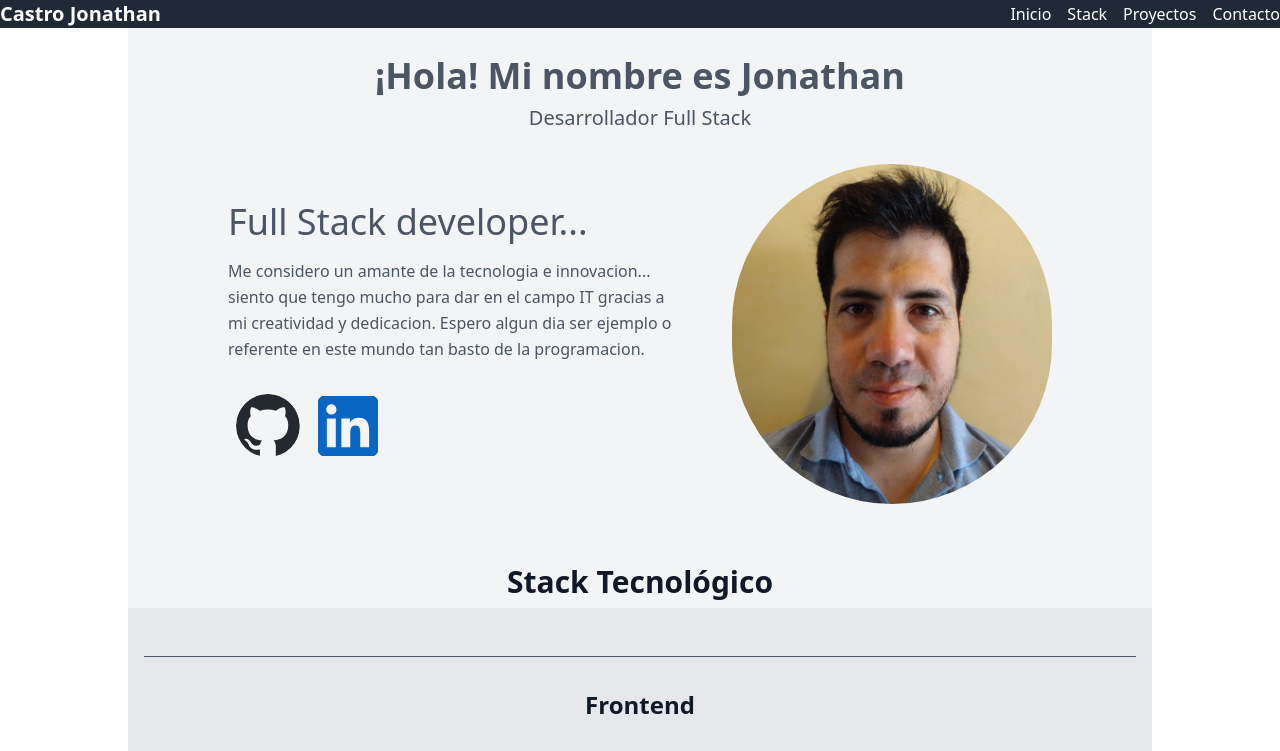
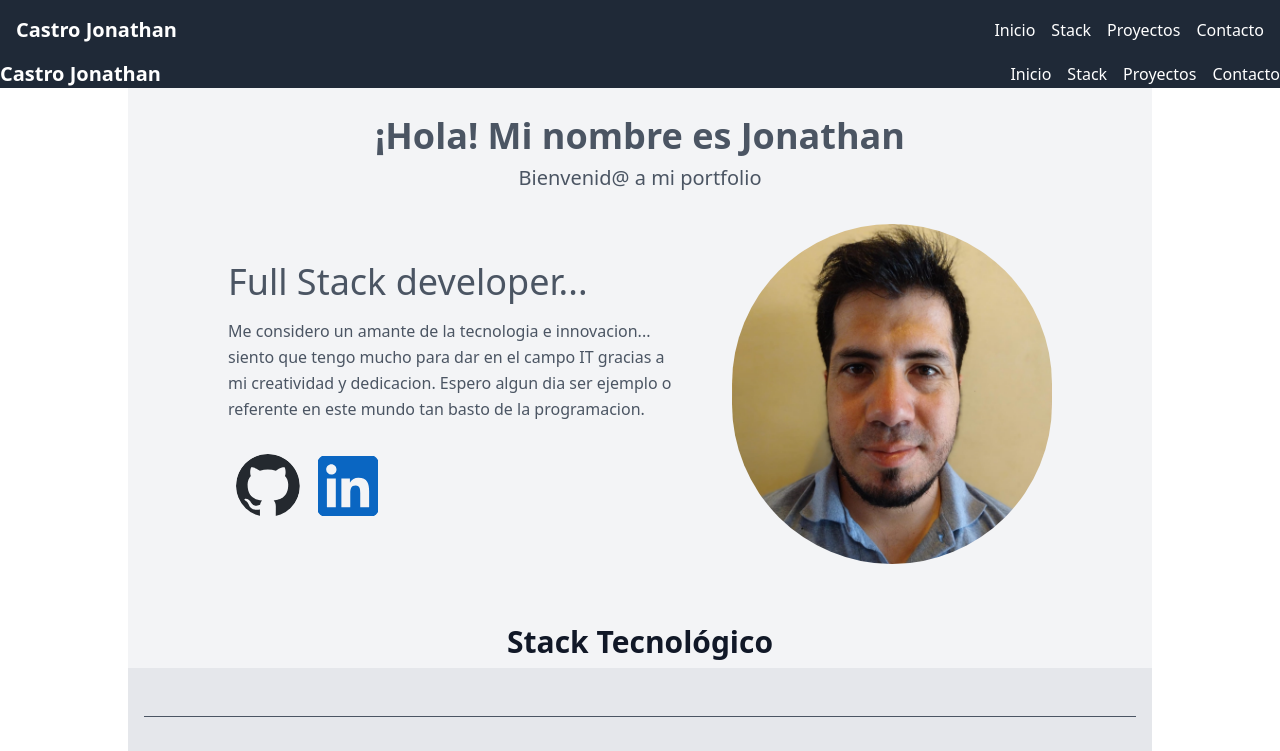
Before and after one commit to johnydeev/castro-jonathan-portfolio, a Next.js app: page / in a window 1280 px wide. Shown: the top 751 px of the page. Built offline with nearby package versions, Linux system fonts and the light colour scheme.

Commit message:
add more styles

```diff
--- a/src/components/Hero.jsx
+++ b/src/components/Hero.jsx
@@ -1,4 +1,3 @@
-import Image from 'next/image'
 import React from 'react'
 
 const Hero = () => {
@@ -8,7 +7,7 @@ const Hero = () => {
                 <h1 className="text-4xl font-bold sm:px-20 py-2">
                 ¡Hola! Mi nombre es Jonathan
                 </h1>
-                <h1 className="text-xl pb-8">Desarrollador Full Stack</h1>
+                <h1 className="text-xl pb-8">Bienvenid@ a mi portfolio</h1>
 
                 <div class=" 2xl:px-36 container mx-auto flex sm:px-16 md:px-2 lg:px-20 md:flex-row flex-col items-center gap-4">
                     <div class=" 2xl:mr-52 lg:flex-grow md:w-2/3 lg:pr-10 md:pr-10 flex flex-col md:items-start md:text-left mb-6 md:mb-0 items-center text-center">
--- a/src/components/Stack.jsx
+++ b/src/components/Stack.jsx
@@ -22,7 +22,7 @@ const Stack = () => {
                 <Image width={100} height={100} src="/css.svg" alt="CSS" />
                 <span className="mt-2">CSS3</span>
               </div>
-              <div className="flex flex-col items-center">
+              <div className="flex flex-col items-center w-[55px] h-15 sm:w-40 w-30">
                 <Image
                   width={110}
                   height={115}
@@ -35,8 +35,6 @@ const Stack = () => {
                 <Image
                   width={120}
                   height={100}
-                  target="_blank"
-                  rel="noopener noreferrer"
                   src="/react.svg"
                   alt="react"
                 />
--- a/src/components/body.jsx
+++ b/src/components/body.jsx
@@ -4,12 +4,11 @@ import Image from 'next/image';
 import Contact from './Contact';
 import Proyects from './Proyects';
 import Hero from './Hero';
-import Perfil from './Perfil';
+
 
 const Body = () => {
     return (
       <div className="bg-gray-100 text-gray-900 font-sans mx-auto w-4/5">
-        {/* <Perfil/>         */}
         <Hero />
         <Stack />
         <Proyects />
--- a/src/components/navbar.jsx
+++ b/src/components/navbar.jsx
@@ -3,9 +3,37 @@ import React from 'react'
 
 const Navbar = () => {
     return (
-      <nav className="bg-gray-800 text-white">
+      <nav className="bg-gray-800 text-white ">
+        <div className="container mx-auto flex justify-between items-center p-4">
+          <span className="text-xl font-bold">Castro Jonathan</span>
+
+          <ul className="flex space-x-4">
+            <li>
+              <Link href="#inicio" className="hover:text-gray-300">
+                Inicio
+              </Link>
+            </li>
+            <li>
+              <Link href="#stack" className="hover:text-gray-300">
+                Stack
+              </Link>
+            </li>
+            <li>
+              <Link href="#proyectos" className="hover:text-gray-300">
+                Proyectos
+              </Link>
+            </li>
+            <li>
+              <Link href="#contacto" className="hover:text-gray-300">
+                Contacto
+              </Link>
+            </li>
+          </ul>
+        </div>
+
         <div className="container mx-auto flex justify-between items-center">
           <span className="text-xl font-bold">Castro Jonathan</span>
+
           <ul className="flex space-x-4">
             <li>
               <Link href="#inicio" className="hover:text-gray-300">
```
Also changed, not shown: src/app/api/users/route.js (line endings or trailing spaces).
